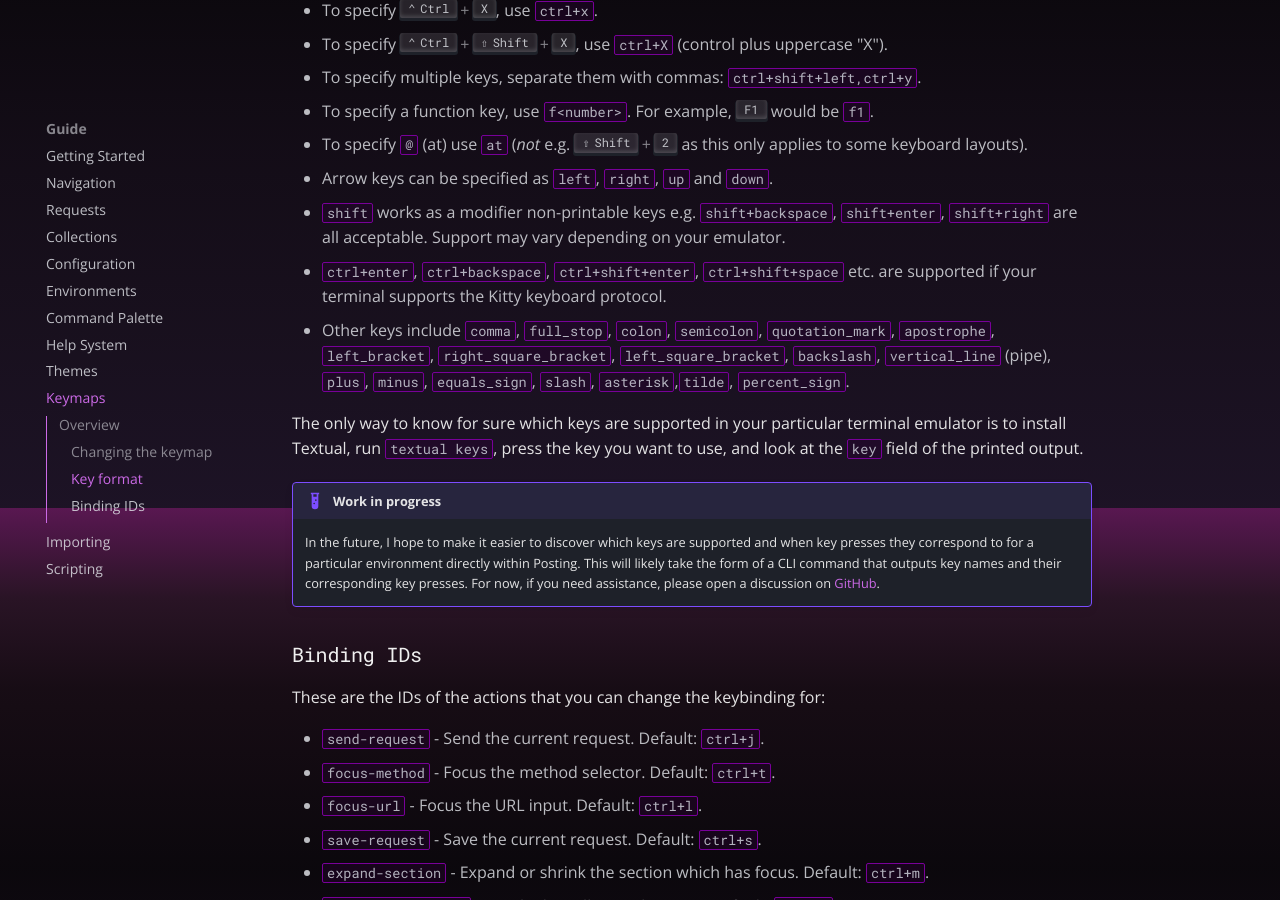
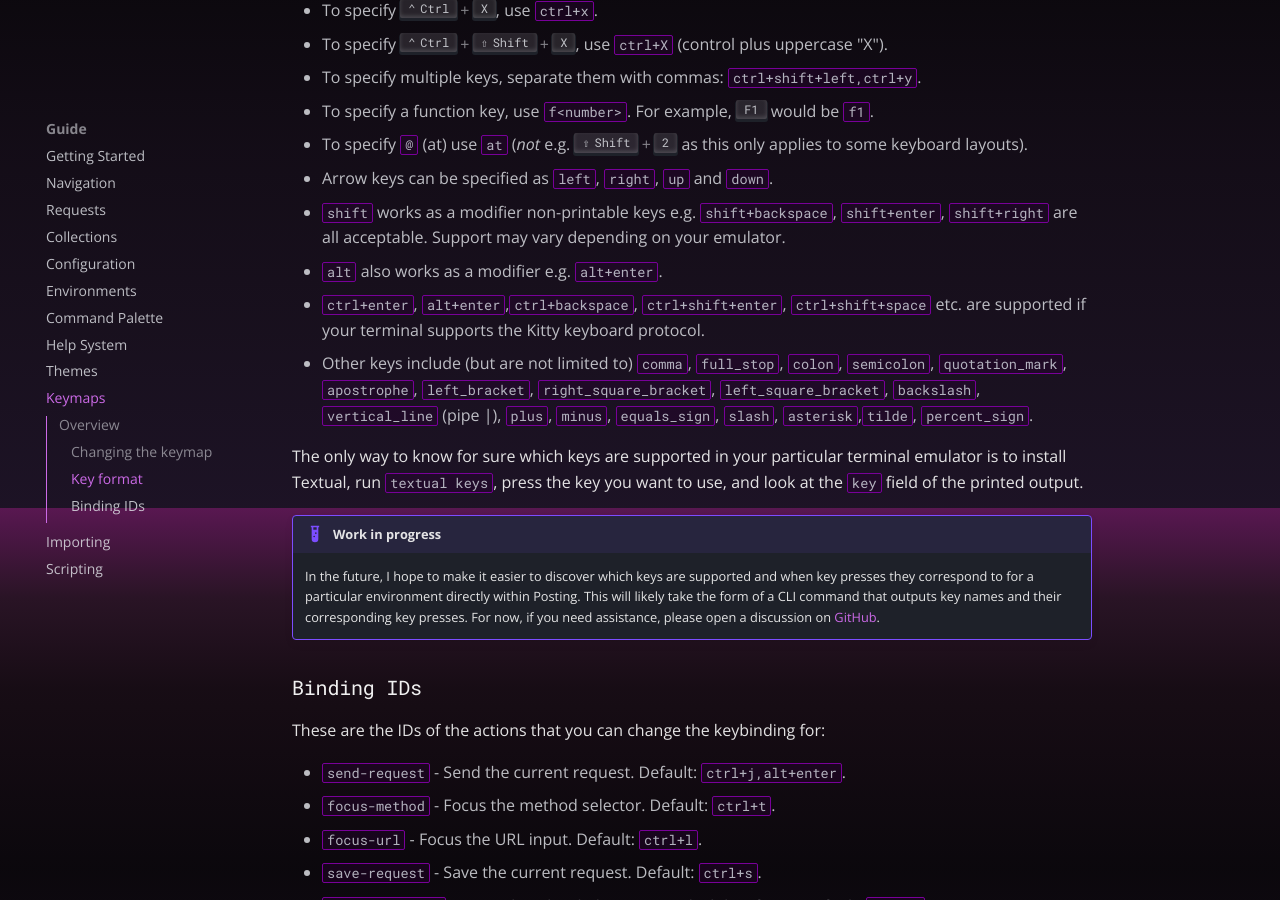
Before and after one commit to darrenburns/posting, an MkDocs documentation site: the page built from docs/guide/keymap.md, in a window 1280 px wide and 900 px high, scrolled down 1292 px. Built offline with MkDocs 1.6.1 and Material for MkDocs 9.7.7, drawn with Linux system fonts in a browser that asks for light colours; comment, search, counter and statistics services are not loaded.

Commit message:
Add alt+enter keybinding for sending request

```diff
--- a/docs/guide/keymap.md
+++ b/docs/guide/keymap.md
@@ -52,8 +52,9 @@ Some keys might be intercepted before reaching Posting, and your emulator might
 - To specify `@` (at) use `at` (*not* e.g. ++shift+2++ as this only applies to some keyboard layouts).
 - Arrow keys can be specified as `left`, `right`, `up` and `down`.
 - `shift` works as a modifier non-printable keys e.g. `shift+backspace`, `shift+enter`, `shift+right` are all acceptable. Support may vary depending on your emulator.
-- `ctrl+enter`, `ctrl+backspace`, `ctrl+shift+enter`, `ctrl+shift+space` etc. are supported if your terminal supports the Kitty keyboard protocol.
-- Other keys include `comma`, `full_stop`, `colon`, `semicolon`, `quotation_mark`, `apostrophe`, `left_bracket`, `right_square_bracket`, `left_square_bracket`, `backslash`, `vertical_line` (pipe), `plus`, `minus`, `equals_sign`, `slash`, `asterisk`,`tilde`, `percent_sign`.
+- `alt` also works as a modifier e.g. `alt+enter`.
+- `ctrl+enter`, `alt+enter`,`ctrl+backspace`, `ctrl+shift+enter`, `ctrl+shift+space` etc. are supported if your terminal supports the Kitty keyboard protocol.
+- Other keys include (but are not limited to) `comma`, `full_stop`, `colon`, `semicolon`, `quotation_mark`, `apostrophe`, `left_bracket`, `right_square_bracket`, `left_square_bracket`, `backslash`, `vertical_line` (pipe |), `plus`, `minus`, `equals_sign`, `slash`, `asterisk`,`tilde`, `percent_sign`.
 
 The only way to know for sure which keys are supported in your particular terminal emulator is to install Textual, run `textual keys`, press the key you want to use, and look at the `key` field of the printed output.
 
@@ -64,7 +65,7 @@ The only way to know for sure which keys are supported in your particular termin
 
 These are the IDs of the actions that you can change the keybinding for:
 
-- `send-request` - Send the current request. Default: `ctrl+j`.
+- `send-request` - Send the current request. Default: `ctrl+j,alt+enter`.
 - `focus-method` - Focus the method selector. Default: `ctrl+t`.
 - `focus-url` - Focus the URL input. Default: `ctrl+l`.
 - `save-request` - Save the current request. Default: `ctrl+s`.
```
Also changed, not shown: 1 other file.
